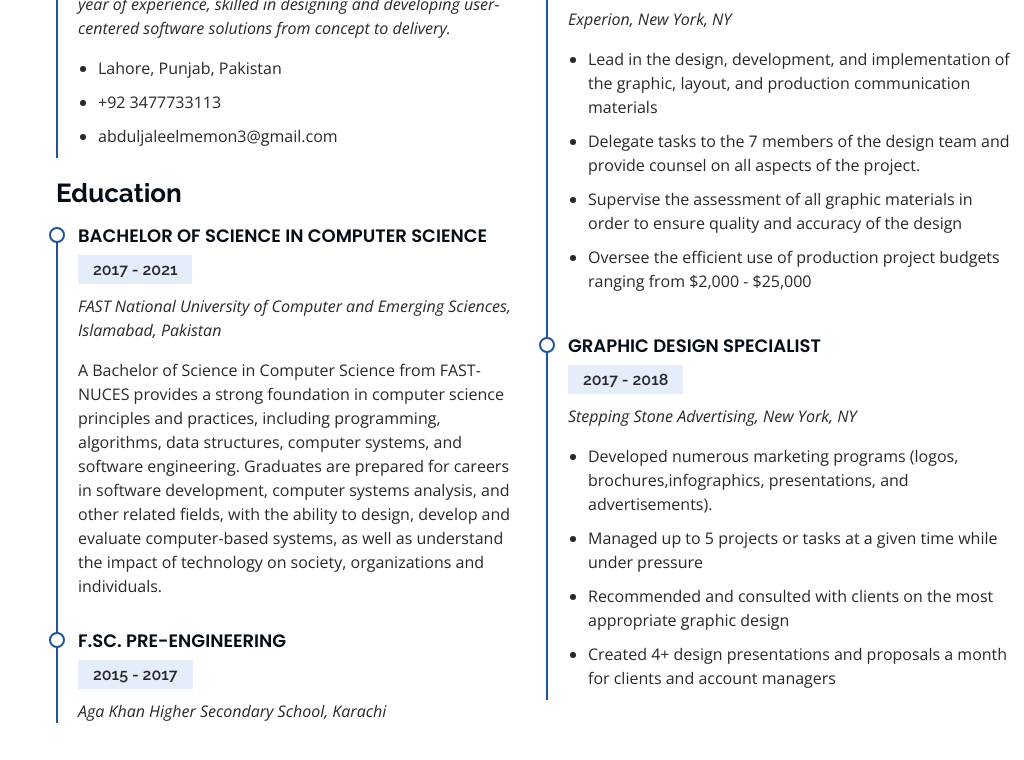
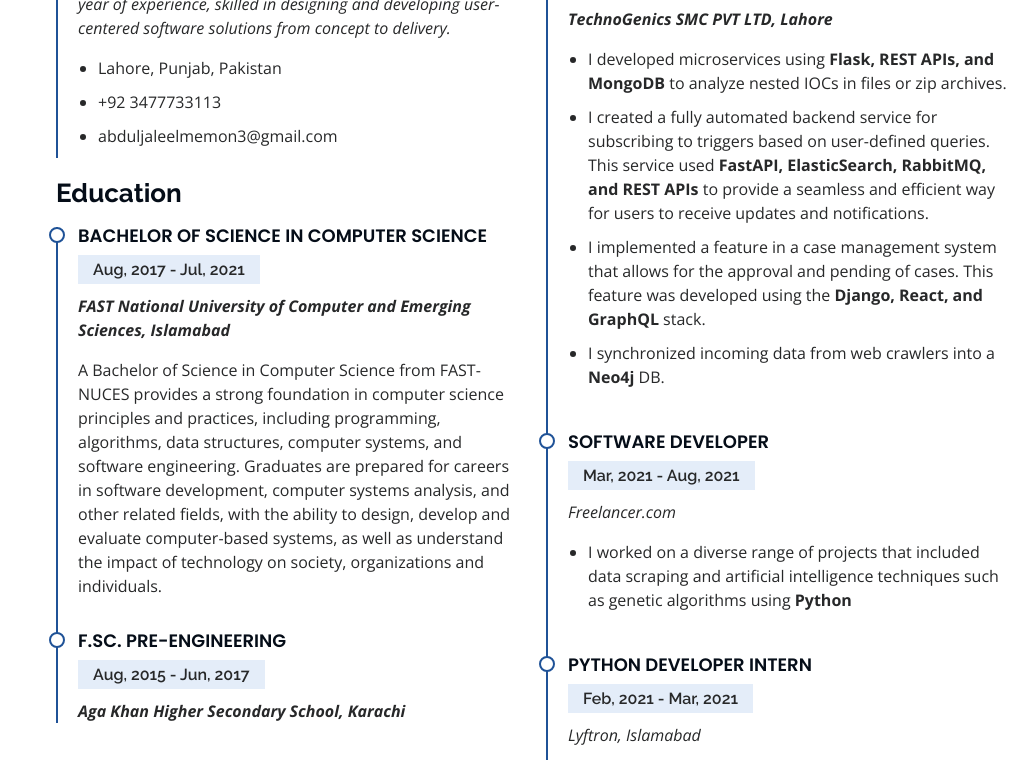
Before and after one commit to abduljaleelmemon/abduljalilmemon.github.io, a plain HTML site: page index.html in a window 1280 px wide. Shown: the part 2046-2806 px from the top of the page, without its empty margins (256-1280 px from the left). Drawn offline with nearby package versions, Linux system fonts and the light colour scheme.

Commit message:
completed professional experience

```diff
--- a/index.html
+++ b/index.html
@@ -255,38 +255,43 @@
             <h3 class="resume-title">Education</h3>
             <div class="resume-item">
               <h4>Bachelor of Science in Computer Science</h4>
-              <h5>2017 - 2021</h5>
-              <p><em>FAST National University of Computer and Emerging Sciences, Islamabad, Pakistan</em></p>
+              <h5>Aug, 2017 - Jul, 2021</h5>
+              <p><em><b>FAST National University of Computer and Emerging Sciences, Islamabad</b></em></p>
               <p>A Bachelor of Science in Computer Science from FAST-NUCES provides a strong foundation in computer science principles and practices, including programming, algorithms, data structures, computer systems, and software engineering. Graduates are prepared for careers in software development, computer systems analysis, and other related fields, with the ability to design, develop and evaluate computer-based systems, as well as understand the impact of technology on society, organizations and individuals.</p>
             </div>
             <div class="resume-item">
               <h4>F.Sc. Pre-Engineering</h4>
-              <h5>2015 - 2017</h5>
-              <p><em>Aga Khan Higher Secondary School, Karachi</em></p>
+              <h5>Aug, 2015 - Jun, 2017</h5>
+              <p><em><b>Aga Khan Higher Secondary School, Karachi</b></em></p>
             </div>
           </div>
           <div class="col-lg-6" data-aos="fade-up" data-aos-delay="100">
             <h3 class="resume-title">Professional Experience</h3>
             <div class="resume-item">
-              <h4>Senior graphic design specialist</h4>
-              <h5>2019 - Present</h5>
-              <p><em>Experion, New York, NY </em></p>
+              <h4>Software Engineer</h4>
+              <h5>Sep, 2021 - Present</h5>
+              <p><em><b>TechnoGenics SMC PVT LTD, Lahore</b></em></p>
               <ul>
-                <li>Lead in the design, development, and implementation of the graphic, layout, and production communication materials</li>
-                <li>Delegate tasks to the 7 members of the design team and provide counsel on all aspects of the project. </li>
-                <li>Supervise the assessment of all graphic materials in order to ensure quality and accuracy of the design</li>
-                <li>Oversee the efficient use of production project budgets ranging from $2,000 - $25,000</li>
+                <li>I developed microservices using <b>Flask, REST APIs, and MongoDB</b> to analyze nested IOCs in files or zip archives.</li>
+                <li>I created a fully automated backend service for subscribing to triggers based on user-defined queries. This service used <b>FastAPI, ElasticSearch, RabbitMQ, and REST APIs </b>to provide a seamless and efficient way for users to receive updates and notifications.</li>
+                <li>I implemented a feature in a case management system that allows for the approval and pending of cases. This feature was developed using the <b>Django, React, and GraphQL</b> stack.</li>
+                <li>I synchronized incoming data from web crawlers into a <b>Neo4j</b> DB.</li>
               </ul>
             </div>
             <div class="resume-item">
-              <h4>Graphic design specialist</h4>
-              <h5>2017 - 2018</h5>
-              <p><em>Stepping Stone Advertising, New York, NY</em></p>
+              <h4>Software Developer</h4>
+              <h5>Mar, 2021 - Aug, 2021</h5>
+              <p><em>Freelancer.com</em></p>
               <ul>
-                <li>Developed numerous marketing programs (logos, brochures,infographics, presentations, and advertisements).</li>
-                <li>Managed up to 5 projects or tasks at a given time while under pressure</li>
-                <li>Recommended and consulted with clients on the most appropriate graphic design</li>
-                <li>Created 4+ design presentations and proposals a month for clients and account managers</li>
+                <li>I worked on a diverse range of projects that included data scraping and artificial intelligence techniques such as genetic algorithms using <b>Python</b></li>
+              </ul>
+            </div>
+            <div class="resume-item">
+              <h4>Python Developer Intern</h4>
+              <h5>Feb, 2021 - Mar, 2021</h5>
+              <p><em>Lyftron, Islamabad</em></p>
+              <ul>
+                <li>The tasks that were completed included the development and testing of <b>REST APIs</b>, data scraping and preparation, and management of a <b>MySQL</b> database using <b>Python</b>. These activities were focused on creating and maintaining a reliable and effective system for storing and accessing data.</li>
               </ul>
             </div>
           </div>
```
